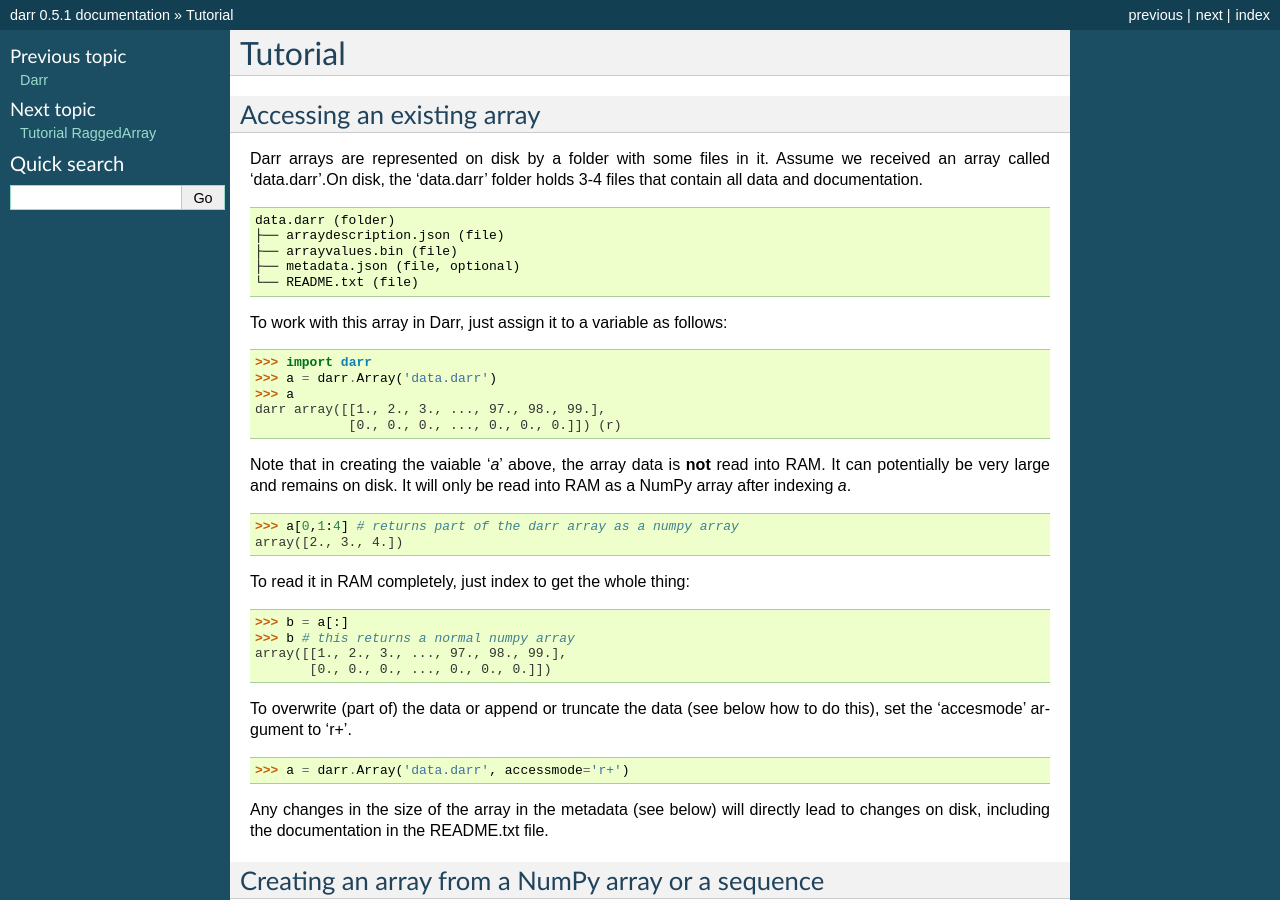
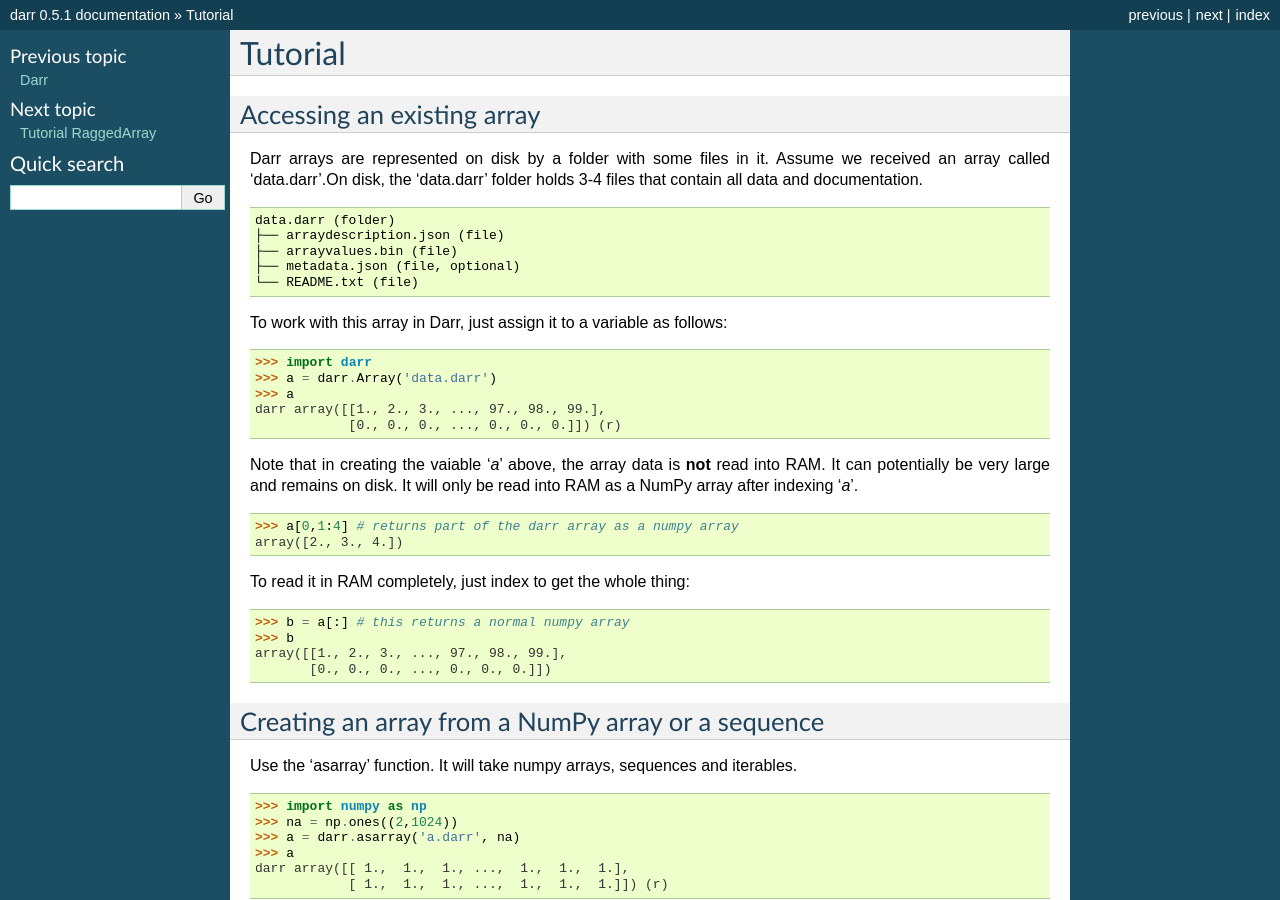
Before and after one commit to gbeckers/Darr, a Sphinx documentation site: the page built from docs/tutorialarray.rst, in a window 1280 px wide and 900 px high. Built offline with Sphinx 7.4.7, drawn with Linux system fonts in a browser that asks for light colours.

Commit message:
improve tutorial

```diff
--- a/docs/tutorialarray.rst
+++ b/docs/tutorialarray.rst
@@ -29,7 +29,7 @@ To work with this array in Darr, just assign it to a variable as follows:
 
 Note that in creating the vaiable '*a*' above, the array data is **not** read
 into RAM. It can potentially be very large and remains on disk. It will only
-be read into RAM as a NumPy array after indexing *a*.
+be read into RAM as a NumPy array after indexing '*a*'.
 
 .. code:: python
 
@@ -40,21 +40,10 @@ To read it in RAM completely, just index to get the whole thing:
 
 .. code:: python
 
-    >>> b = a[:]
-    >>> b # this returns a normal numpy array
+    >>> b = a[:] # this returns a normal numpy array
+    >>> b
     array([[1., 2., 3., ..., 97., 98., 99.],
            [0., 0., 0., ..., 0., 0., 0.]])
-
-To overwrite (part of) the data or append or truncate the data (see below how
-to do this), set the 'accesmode' argument to 'r+'.
-
-.. code:: python
-
-    >>> a = darr.Array('data.darr', accessmode='r+')
-
-Any changes in the size of the array in the metadata (see below) will
-directly lead to changes on disk, including the documentation in the
-README.txt file.
 
 .. _creating:
 
@@ -209,6 +198,7 @@ be writable first:
     >>> a
     darr array([[ 1.,  2.,  1., ...,  1.,  1.,  1.],
                 [ 1.,  2.,  1., ...,  1.,  1.,  1.]]) (r+)
+
 
 .. _efficientio:
 
```
